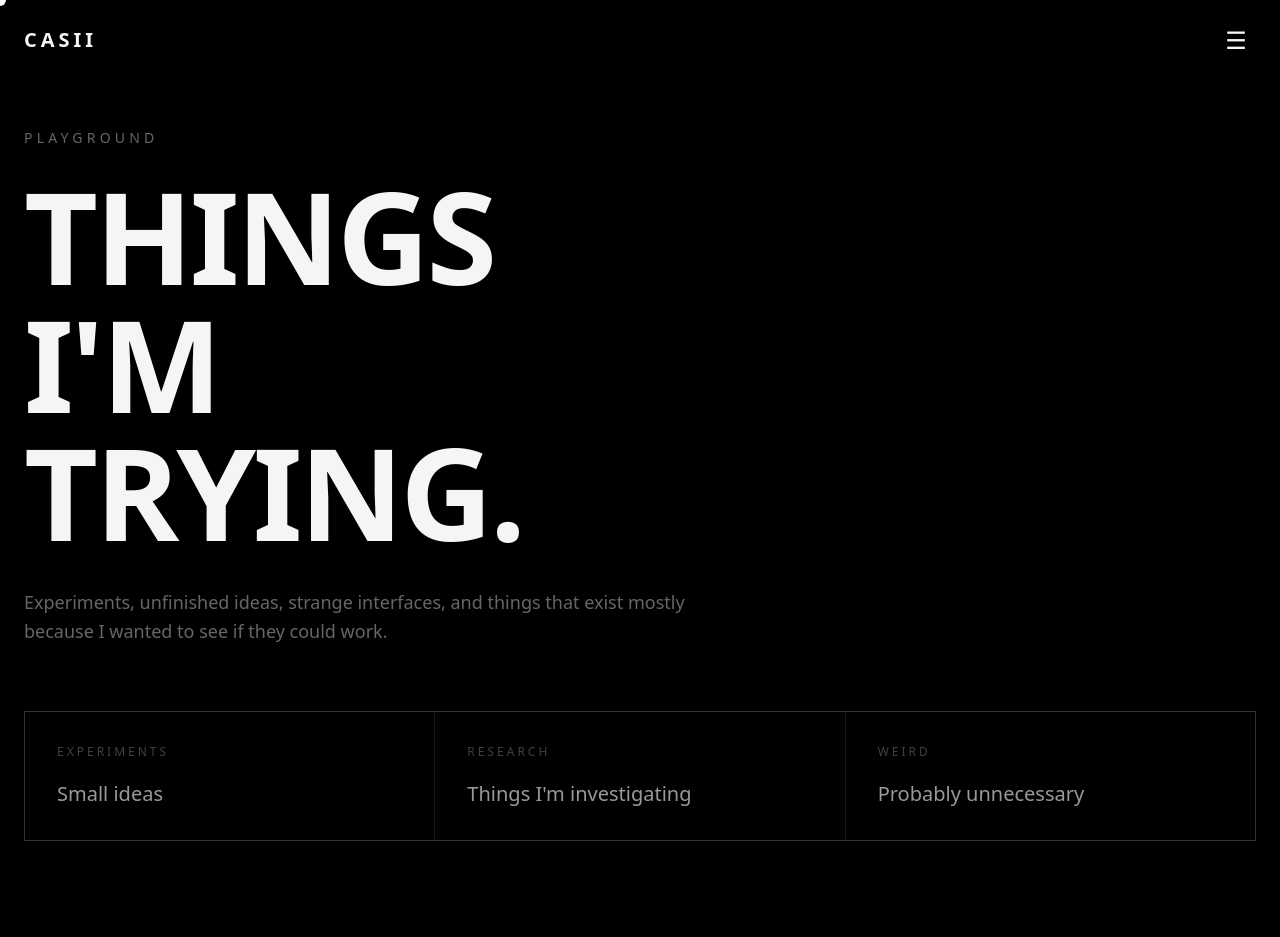
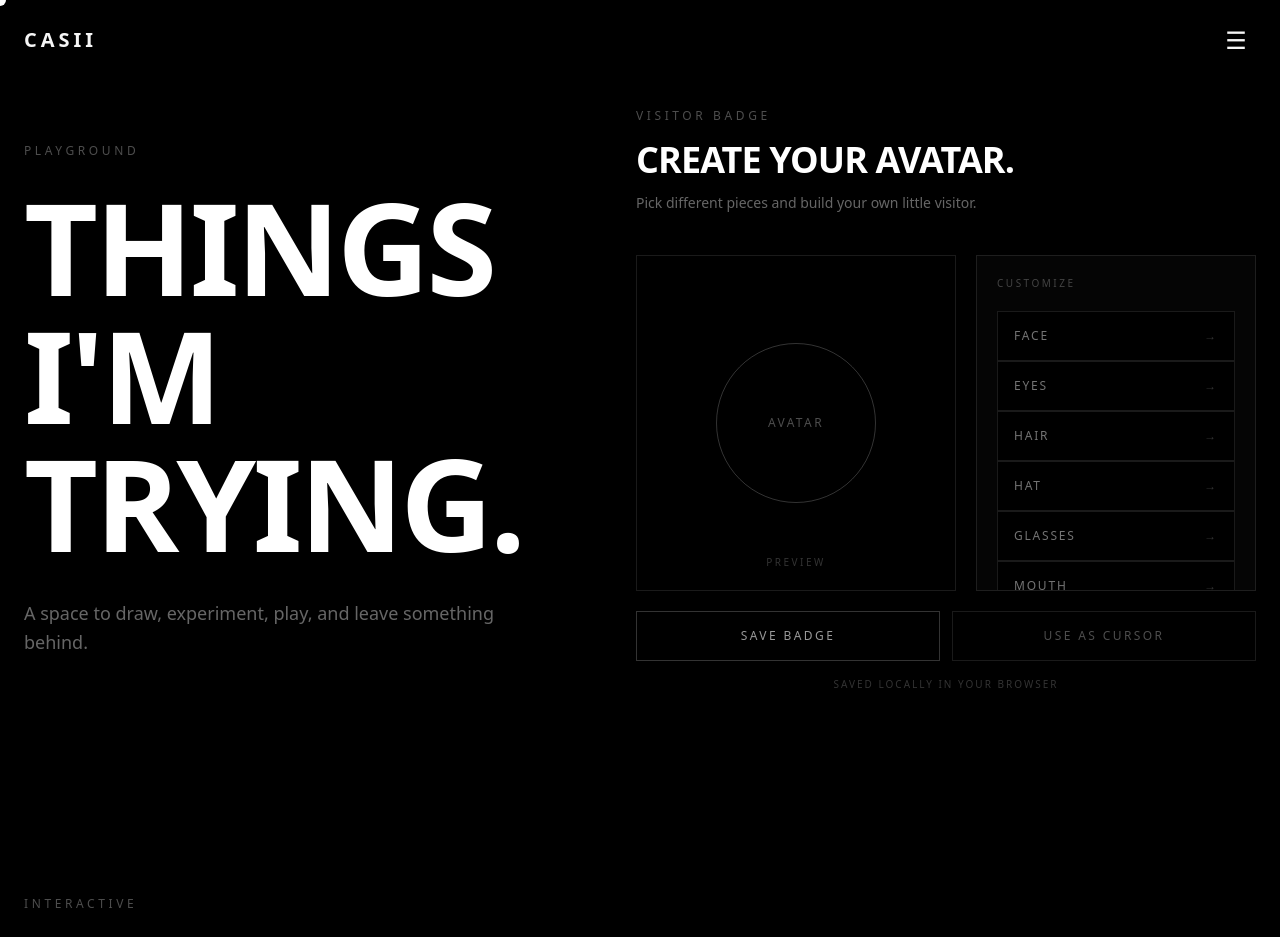
Before and after one commit to blazoxx/portfolio_new, a Next.js app: page /playground in a window 1280 px wide. Shown: the top 937 px of the page. Built offline with nearby package versions, Linux system fonts and the light colour scheme.

Commit message:
feat: enhance custom cursor functionality and add scrollbar visibility handling

```diff
--- a/app/globals.css
+++ b/app/globals.css
@@ -64,3 +64,25 @@ body:has(button:hover) .cursor-dot {
 body:has([data-cursor="poem"]:hover) .cursor-poem {
   opacity: 1;
 }
+
+.custom-scrollbar {
+  scrollbar-width: thin;
+  scrollbar-color: rgba(255, 255, 255, 0.2) transparent;
+}
+
+.custom-scrollbar::-webkit-scrollbar {
+  width: 3px;
+}
+
+.custom-scrollbar::-webkit-scrollbar-track {
+  background: transparent;
+}
+
+.custom-scrollbar::-webkit-scrollbar-thumb {
+  background: rgba(255, 255, 255, 0.2);
+  border-radius: 999px;
+}
+
+.custom-scrollbar::-webkit-scrollbar-thumb:hover {
+  background: rgba(255, 255, 255, 0.45);
+}
--- a/app/playground/page.tsx
+++ b/app/playground/page.tsx
@@ -1,8 +1,27 @@
 export default function PlaygroundPage() {
+  const parts = [
+    "Face",
+    "Eyes",
+    "Hair",
+    "Hat",
+    "Glasses",
+    "Mouth",
+    "Accessory",
+    "Shape",
+  ];
+
+  const options = ["01", "02", "03", "04", "05", "06"];
+
   return (
-    <main className="min-h-screen bg-black px-6 py-32">
-      <div className="mx-auto flex min-h-[70vh] w-full max-w-7xl flex-col justify-center">
-        <p className="text-sm uppercase tracking-[0.3em] text-white/40">
+    <main className="bg-black text-white">
+      {/* =========================================================
+          SLIDE 01 — INTRO + VISITOR BADGE
+      ========================================================= */}
+      <section className="min-h-screen snap-start px-6 py-16">
+        <div className="mx-auto grid min-h-[calc(100vh-8rem)] w-full max-w-[1400px] items-center gap-24 md:grid-cols-[minmax(0,1fr)_620px]">
+          {/* Intro */}
+          <div className="max-w-5xl">
+            <p className="text-xs uppercase tracking-[0.3em] text-white/30">
               Playground
             </p>
 
@@ -15,43 +34,145 @@ export default function PlaygroundPage() {
             </h1>
 
             <p className="mt-8 max-w-2xl text-lg leading-relaxed text-white/40">
-          Experiments, unfinished ideas, strange interfaces, and
-          things that exist mostly because I wanted to see if they
-          could work.
-        </p>
-
-        <div className="mt-16 grid gap-px border border-white/10 bg-white/10 md:grid-cols-3">
-          <div className="bg-black p-8">
-            <p className="text-xs uppercase tracking-[0.25em] text-white/25">
-              Experiments
-            </p>
-
-            <p className="mt-5 text-xl text-white/60">
-              Small ideas
+              A space to draw, experiment, play, and leave something behind.
             </p>
           </div>
 
-          <div className="bg-black p-8">
-            <p className="text-xs uppercase tracking-[0.25em] text-white/25">
-              Research
+          {/* Visitor Badge Builder */}
+          <div className="w-full">
+            <p className="text-xs uppercase tracking-[0.3em] text-white/30">
+              Visitor Badge
             </p>
 
-            <p className="mt-5 text-xl text-white/60">
-              Things I&apos;m investigating
+            <h2 className="mt-4 text-3xl font-semibold tracking-tight md:text-4xl">
+              CREATE YOUR AVATAR.
+            </h2>
+
+            <p className="mt-3 max-w-xl text-sm leading-relaxed text-white/40">
+              Pick different pieces and build your own little visitor.
+            </p>
+
+            {/* Builder */}
+            <div className="mt-10 grid h-[42vh] min-h-0 grid-cols-1 gap-5 md:grid-cols-[minmax(0,1fr)_280px]">
+              {/* Avatar Preview */}
+              <div className="relative flex min-h-0 items-center justify-center overflow-hidden border border-white/10 bg-black">
+                <div className="flex h-40 w-40 items-center justify-center rounded-full border border-white/20 text-xs uppercase tracking-[0.2em] text-white/30">
+                  Avatar
+                </div>
+
+                <p className="absolute bottom-5 left-0 right-0 text-center text-[10px] uppercase tracking-[0.25em] text-white/20">
+                  Preview
                 </p>
               </div>
 
-          <div className="bg-black p-8">
-            <p className="text-xs uppercase tracking-[0.25em] text-white/25">
-              Weird
+              {/* Parts Panel */}
+              <div className="custom-scrollbar min-h-0 overflow-y-auto border border-white/10 bg-white/[0.02] p-5">
+                <p className="text-[10px] uppercase tracking-[0.25em] text-white/25">
+                  Customize
                 </p>
 
-            <p className="mt-5 text-xl text-white/60">
-              Probably unnecessary
+                <div className="mt-5 flex flex-col">
+                  {parts.map((part, index) => {
+                    const opensAbove = index >= 4;
+
+                    return (
+                      <div key={part} className="group relative">
+                        {/* Part Button */}
+                        <button
+                          type="button"
+                          className="relative z-10 flex w-full items-center justify-between border border-white/10 bg-black px-4 py-4 text-left text-xs uppercase tracking-[0.15em] text-white/45 transition hover:border-white/30 hover:text-white"
+                        >
+                          <span>{part}</span>
+
+                          <span className="text-white/20 transition group-hover:translate-x-1 group-hover:text-white/60">
+                            →
+                          </span>
+                        </button>
+
+                        {/* Options */}
+                        <div
+                          className={`pointer-events-none absolute left-0 z-50 w-full border border-white/10 bg-black p-4 opacity-0 shadow-2xl transition-opacity duration-150 group-hover:pointer-events-auto group-hover:opacity-100 ${
+                            opensAbove ? "bottom-full" : "top-full"
+                          }`}
+                        >
+                          <p className="mb-3 text-[10px] uppercase tracking-[0.2em] text-white/25">
+                            Choose {part}
+                          </p>
+
+                          <div className="grid grid-cols-3 gap-1">
+                            {options.map((option) => (
+                              <button
+                                key={option}
+                                type="button"
+                                className="aspect-square border border-white/10 bg-white/[0.03] text-[10px] text-white/30 transition hover:border-white/30 hover:bg-white/[0.06] hover:text-white"
+                              >
+                                {option}
+                              </button>
+                            ))}
+                          </div>
+                        </div>
+                      </div>
+                    );
+                  })}
+                </div>
+              </div>
+            </div>
+
+            {/* Controls */}
+            <div className="relative z-10 mt-5 flex gap-3">
+              <button
+                type="button"
+                className="flex-1 border border-white/20 px-5 py-4 text-xs uppercase tracking-[0.2em] text-white/60 transition hover:border-white hover:text-white"
+              >
+                Save Badge
+              </button>
+
+              <button
+                type="button"
+                className="flex-1 border border-white/10 px-5 py-4 text-xs uppercase tracking-[0.2em] text-white/30 transition hover:border-white/30 hover:text-white"
+              >
+                Use as Cursor
+              </button>
+            </div>
+
+            <p className="mt-4 text-center text-[10px] uppercase tracking-[0.2em] text-white/20">
+              Saved locally in your browser
+            </p>
+          </div>
+        </div>
+      </section>
+
+      {/* =========================================================
+          SLIDE 02 — DRAWING BOARD
+      ========================================================= */}
+      <section className="min-h-screen snap-start px-6 py-24">
+        <div className="mx-auto w-full max-w-7xl">
+          <div className="flex items-end justify-between gap-6">
+            <div>
+              <p className="text-xs uppercase tracking-[0.3em] text-white/30">
+                Interactive
+              </p>
+
+              <h2 className="mt-4 text-5xl font-bold tracking-tight md:text-7xl">
+                DRAW SOMETHING.
+              </h2>
+            </div>
+
+            <p className="hidden max-w-xs text-right text-sm leading-relaxed text-white/30 md:block">
+              Leave your mark on the playground.
+            </p>
+          </div>
+
+          {/* Drawing Board */}
+          <div className="mt-12 aspect-[16/9] w-full border border-white/10 bg-white/[0.02]">
+            <div className="flex h-full items-center justify-center">
+              <p className="text-xs uppercase tracking-[0.3em] text-white/20">
+                Drawing Board
               </p>
             </div>
           </div>
         </div>
+      </section>
     </main>
   );
 }
--- a/components/cursor/CustomCursor.tsx
+++ b/components/cursor/CustomCursor.tsx
@@ -10,24 +10,57 @@ export default function CustomCursor() {
   const mouse = useRef({ x: 0, y: 0 });
   const position = useRef({ x: 0, y: 0 });
 
+  const scrollbarDragging = useRef(false);
+
   const [mode, setMode] = useState<CursorMode>("default");
 
   useEffect(() => {
+    const setCursorVisible = (visible: boolean) => {
+      if (cursorRef.current) {
+        cursorRef.current.style.opacity = visible ? "1" : "0";
+      }
+    };
+
+    const isOverScrollbar = (event: MouseEvent) => {
+      const element = document.elementFromPoint(
+        event.clientX,
+        event.clientY,
+      );
+
+      const scrollbar = element?.closest(
+        ".custom-scrollbar",
+      );
+
+      if (!scrollbar) return false;
+
+      const rect = scrollbar.getBoundingClientRect();
+
+      // Small zone on the right side reserved for the scrollbar.
+      return event.clientX >= rect.right - 10;
+    };
+
     const handleMouseMove = (event: MouseEvent) => {
       mouse.current.x = event.clientX;
       mouse.current.y = event.clientY;
+
+      if (scrollbarDragging.current) {
+        setCursorVisible(false);
+        return;
+      }
+
+      setCursorVisible(!isOverScrollbar(event));
     };
 
-    const handleMouseEnter = () => {
-      if (cursorRef.current) {
-        cursorRef.current.style.opacity = "1";
+    const handleMouseDown = (event: MouseEvent) => {
+      if (isOverScrollbar(event)) {
+        scrollbarDragging.current = true;
+        setCursorVisible(false);
       }
     };
 
-    const handleMouseLeave = () => {
-      if (cursorRef.current) {
-        cursorRef.current.style.opacity = "0";
-      }
+    const handleMouseUp = () => {
+      scrollbarDragging.current = false;
+      setCursorVisible(true);
     };
 
     const handleSectionChange = (event: Event) => {
@@ -38,16 +71,8 @@ export default function CustomCursor() {
     };
 
     window.addEventListener("mousemove", handleMouseMove);
-
-    document.documentElement.addEventListener(
-      "mouseenter",
-      handleMouseEnter,
-    );
-
-    document.documentElement.addEventListener(
-      "mouseleave",
-      handleMouseLeave,
-    );
+    window.addEventListener("mousedown", handleMouseDown);
+    window.addEventListener("mouseup", handleMouseUp);
 
     window.addEventListener(
       "home-section-change",
@@ -82,14 +107,14 @@ export default function CustomCursor() {
         handleMouseMove,
       );
 
-      document.documentElement.removeEventListener(
-        "mouseenter",
-        handleMouseEnter,
+      window.removeEventListener(
+        "mousedown",
+        handleMouseDown,
       );
 
-      document.documentElement.removeEventListener(
-        "mouseleave",
-        handleMouseLeave,
+      window.removeEventListener(
+        "mouseup",
+        handleMouseUp,
       );
 
       window.removeEventListener(
```
Lines whose indentation alone changed are shown as unchanged.
